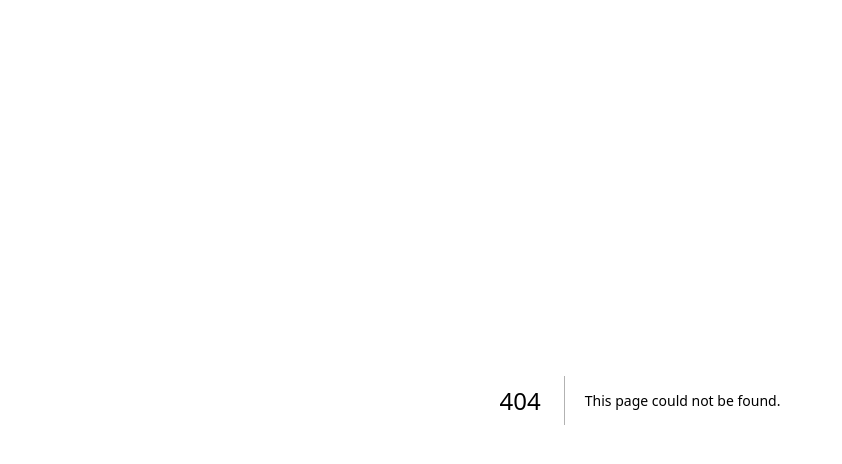
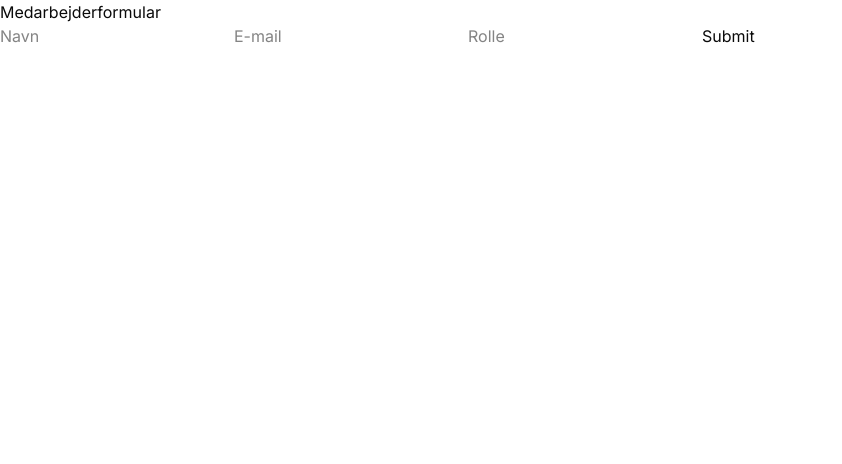
Before and after one commit to gokm8/scheduling-system, a Next.js app: page /medarbejdere in a window 1280 px wide. Before the commit this address had no page. Shown: the top 464 px of the page, without its empty margins (0-842 px from the left). Built offline with nearby package versions, Linux system fonts and the light colour scheme.

Commit message:
Add EmployeeFormComponent and MedarbejderePage for employee management

```diff
--- /dev/null
+++ b/app/medarbejdere/page.tsx
@@ -0,0 +1,9 @@
+import EmployeeFormComponent from "@/components/EmloyeeForm";
+
+export default function MedarbejderePage() {
+  return (
+    <div>
+      <EmployeeFormComponent />
+    </div>
+  );
+}
--- /dev/null
+++ b/components/EmloyeeForm.tsx
@@ -0,0 +1,25 @@
+"use client";
+
+export default function EmployeeFormComponent() {
+  async function handleSubmit(e: React.SubmitEvent<HTMLFormElement>) {
+    e.preventDefault();
+
+    const formData = new FormData(e.currentTarget);
+    const name = formData.get("name");
+    const email = formData.get("email");
+    const role = formData.get("role");
+    console.log(name, email, role);
+    console.log(JSON.stringify(Object.fromEntries(formData), null, 2));
+  }
+  return (
+    <>
+      <h1>Medarbejderformular</h1>
+      <form onSubmit={handleSubmit}>
+        <input type="text" placeholder="Navn" name="name" />
+        <input type="text" placeholder="E-mail" name="email" />
+        <input type="text" placeholder="Rolle" name="role" />
+        <button type="submit">Submit</button>
+      </form>
+    </>
+  );
+}
```
